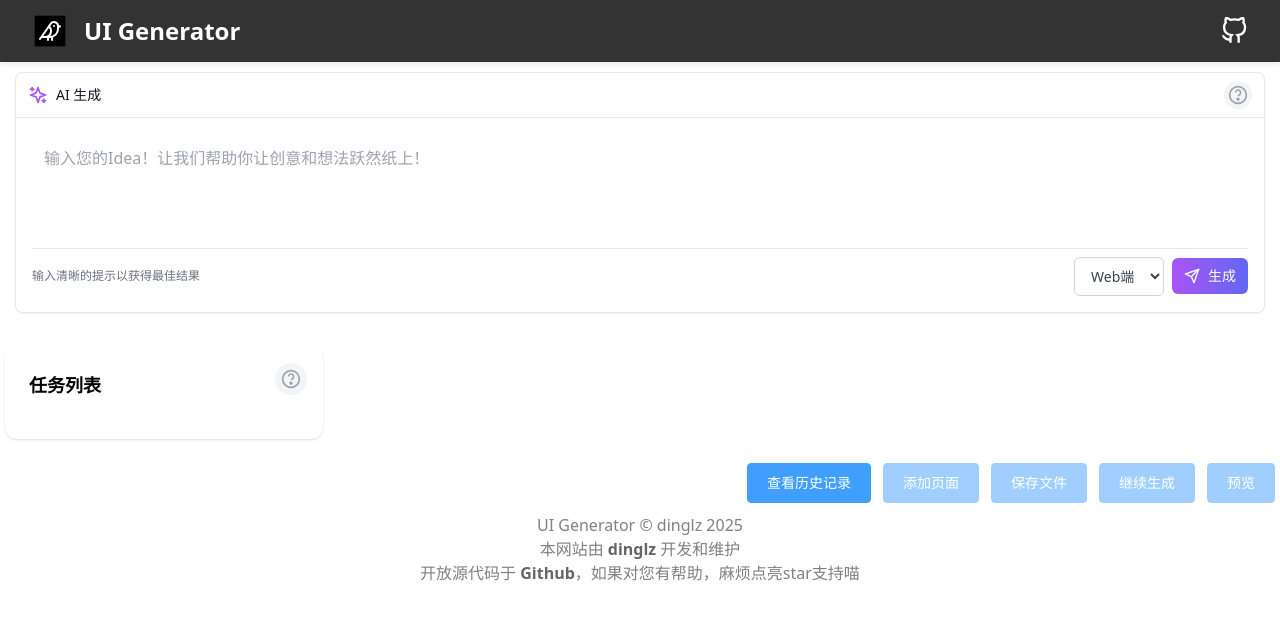
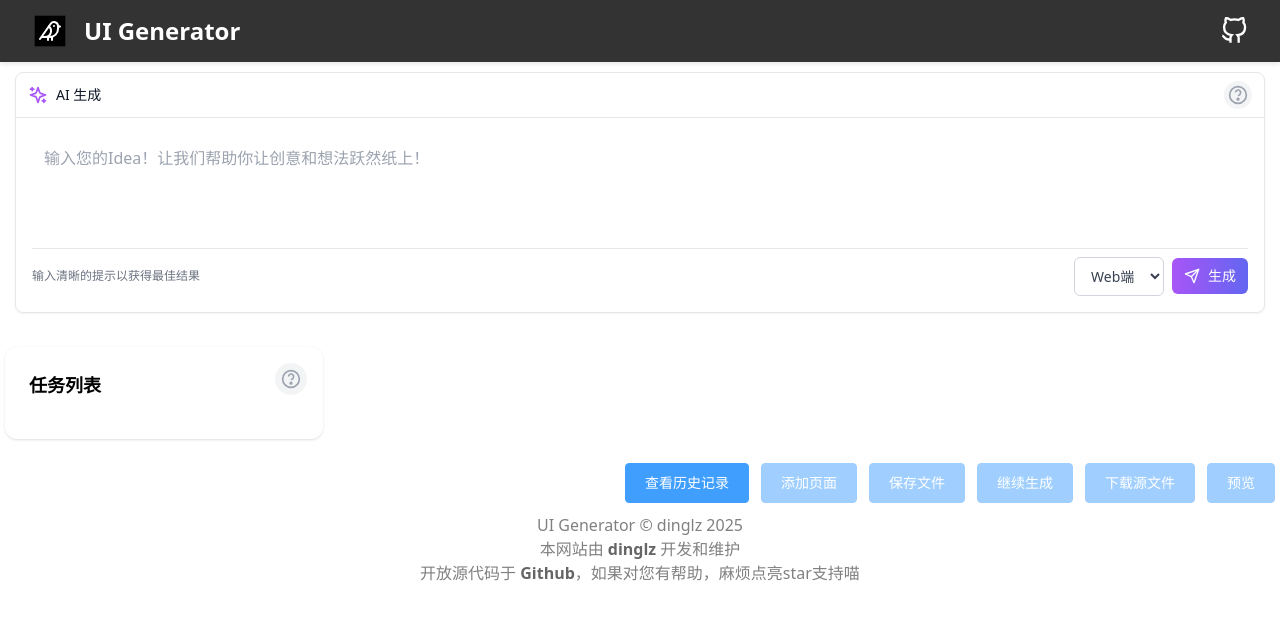
Before and after one commit to dingdinglz/ui-generator-frontend, a Vue app: page /#/ in a window 1280 px wide. Shown: the top 620 px of the page. Built offline with nearby package versions, Linux system fonts and the light colour scheme.

Commit message:
新增下载源文件功能

```diff
--- a/src/views/Home.vue
+++ b/src/views/Home.vue
@@ -159,6 +159,9 @@
         </el-button>
       </template>
     </el-popover>
+    <el-button type="primary" size="large" :disabled="sessionID === ''"
+               @click="DownloadSRC">下载源文件
+    </el-button>
     <el-button type="primary" size="large" @click="preview" :disabled="sessionID === ''">预览</el-button>
   </div>
 </template>
@@ -492,8 +495,14 @@ export default {
           return
         }
       })
+    },
+    DownloadSRC() {
+      if (this.sessionID === "") {
+        ElMessage.error("无效ID！")
+        return
+      }
+      window.open('/api/download?id=' + encodeURIComponent(this.sessionID))
     }
-
   }
 }
 </script>
```
